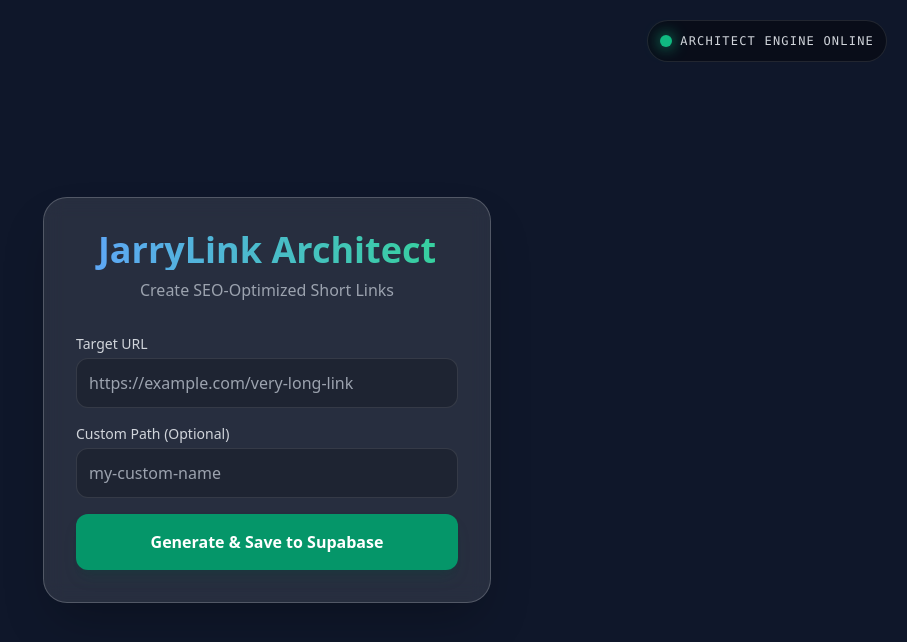
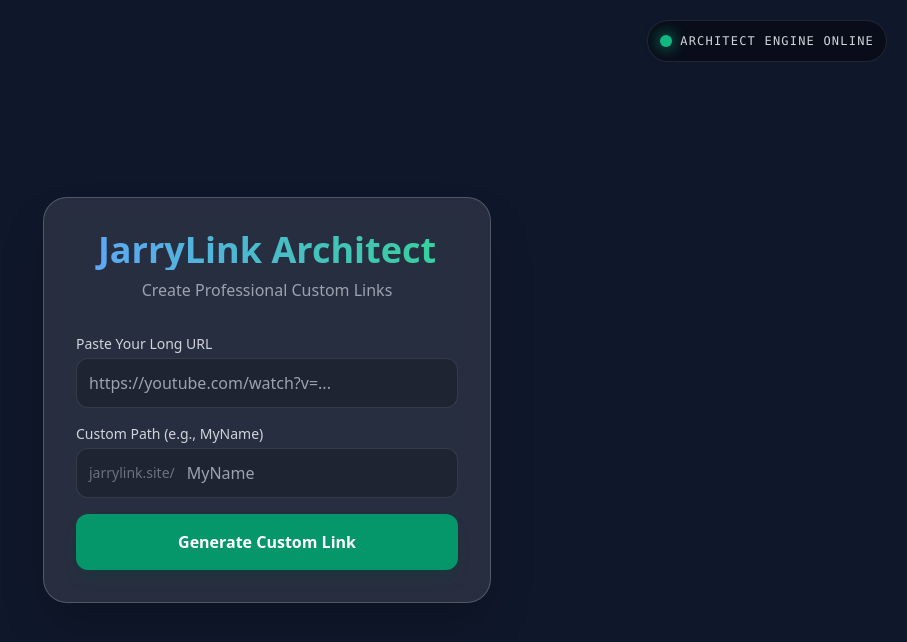
Before and after one commit to akhterpervaiz382-stack/jarrylink-main, a Flask app: page / in a window 1280 px wide. Shown: the top 642 px of the page, without its empty margins (373-1280 px from the left). Run offline with Flask 3, Linux system fonts and the light colour scheme; some libraries are stand-ins or nearby versions.

Commit message:
Update architect_tool.html

```diff
--- a/templates/architect_tool.html
+++ b/templates/architect_tool.html
@@ -3,10 +3,10 @@
 <head>
     <meta charset="UTF-8">
     <meta name="viewport" content="width=device-width, initial-scale=1.0">
-    <title>JarryLink | Free SEO-Optimized URL Shortener</title>
+    <title>JarryLink | Free Custom URL Shortener</title>
 
-    <meta name="description" content="JarryLink is a free online link shortener, best bitly alternative. Create custom URL shorteners, paragraph shorteners, and AI video shorteners.">
-    <meta name="keywords" content="link shortener free online, url shortener free, custom url shortener, ai video shortener free online, sentence shortener, paragraph shortener, google url shortener free, bitly alternative, best free url shortener, url shortener with custom name">
+    <meta name="description" content="JarryLink is a free online link shortener. Create custom URL shorteners, paragraph shorteners, and AI video shorteners.">
+    <meta name="keywords" content="link shortener free online, url shortener free, custom url shortener, bitly alternative, best free url shortener, url shortener with custom name">
 
     <script src="https://cdn.tailwindcss.com"></script>
     <style>
@@ -25,37 +25,40 @@
         <h1 class="text-4xl font-bold mb-2 bg-gradient-to-r from-blue-400 to-emerald-400 bg-clip-text text-transparent">
             JarryLink Architect
         </h1>
-        <p class="text-gray-400 mb-8">Create SEO-Optimized Short Links</p>
+        <p class="text-gray-400 mb-8">Create Professional Custom Links</p>
 
         <div class="space-y-4 text-left">
             <div>
-                <label class="block text-sm mb-1 text-gray-300">Target URL</label>
-                <input type="text" id="longUrl" placeholder="https://example.com/very-long-link"
+                <label class="block text-sm mb-1 text-gray-300">Paste Your Long URL</label>
+                <input type="text" id="longUrl" placeholder="https://youtube.com/watch?v=..."
                        class="w-full p-3 rounded-xl bg-black/20 border border-white/10 focus:border-emerald-500 outline-none">
             </div>
             <div>
-                <label class="block text-sm mb-1 text-gray-300">Custom Path (Optional)</label>
-                <input type="text" id="shortCode" placeholder="my-custom-name"
-                       class="w-full p-3 rounded-xl bg-black/20 border border-white/10 focus:border-emerald-500 outline-none">
+                <label class="block text-sm mb-1 text-gray-300">Custom Path (e.g., MyName)</label>
+                <div class="flex items-center bg-black/20 rounded-xl border border-white/10 overflow-hidden focus-within:border-emerald-500">
+                    <span class="pl-3 text-gray-500 text-sm">jarrylink.site/</span>
+                    <input type="text" id="shortCode" placeholder="MyName"
+                           class="w-full p-3 bg-transparent outline-none">
+                </div>
             </div>
             <button onclick="shortenLink()" class="w-full py-4 bg-emerald-600 hover:bg-emerald-500 rounded-xl font-bold transition-all shadow-lg shadow-emerald-900/20">
-                Generate & Save to Supabase
+                Generate Custom Link
             </button>
         </div>
 
         <div id="result" class="mt-6 hidden p-4 bg-emerald-900/20 border border-emerald-500/30 rounded-xl">
-            <p class="text-sm text-emerald-400">Success! Your link is ready:</p>
-            <p id="shortUrl" class="font-mono text-lg break-all"></p>
+            <p class="text-sm text-emerald-400">Success! Your custom link is ready:</p>
+            <p id="shortUrl" class="font-mono text-lg break-all text-white font-bold mt-2"></p>
+            <button onclick="copyToClipboard()" class="mt-3 text-xs bg-white/10 hover:bg-white/20 px-3 py-1 rounded">Copy Link</button>
         </div>
     </div>
 
     <script>
-        // VERCEL CONNECTION FIX
+        // Check if Engine is Online
         async function checkStatus() {
             const dot = document.getElementById('status-dot');
             const txt = document.getElementById('status-text');
             try {
-                // Ab ye seedha Vercel ke /status route ko check karega
                 const res = await fetch('/status');
                 if(res.ok) {
                     dot.classList.replace('bg-red-500', 'bg-emerald-500');
@@ -65,18 +68,25 @@
                 }
             } catch(e) {
                 dot.classList.replace('bg-emerald-500', 'bg-red-500');
-                txt.innerText = "Engine Offline (Reconnecting...)";
+                txt.innerText = "Engine Offline";
             }
         }
 
+        // Main Function to Shorten Link
         async function shortenLink() {
             const original_url = document.getElementById('longUrl').value;
-            const short_code = document.getElementById('shortCode').value || Math.random().toString(36).substring(7);
+            let short_code = document.getElementById('shortCode').value.trim();
             const btn = event.target;
 
-            if(!original_url) return alert("URL to daalein!");
+            if(!original_url) return alert("Pehle URL paste karein!");
+
+            // Agar user ne naam nahi likha toh random code banao
+            if(!short_code) {
+                short_code = Math.random().toString(36).substring(2, 8);
+            }
 
             btn.innerText = "Architecting...";
+            btn.disabled = true;
 
             try {
                 const res = await fetch('/shorten', {
@@ -85,15 +95,28 @@
                     body: JSON.stringify({ original_url, short_code })
                 });
 
+                const data = await res.json();
+
                 if(res.ok) {
                     document.getElementById('result').classList.remove('hidden');
                     document.getElementById('shortUrl').innerText = `jarrylink.site/${short_code}`;
-                    btn.innerText = "Generate & Save to Supabase";
+                    btn.innerText = "Generate Custom Link";
+                } else {
+                    alert("Error: " + data.message);
+                    btn.innerText = "Try Again";
                 }
             } catch(e) {
                 alert("Database connection failed!");
                 btn.innerText = "Try Again";
+            } finally {
+                btn.disabled = false;
             }
+        }
+
+        function copyToClipboard() {
+            const text = document.getElementById('shortUrl').innerText;
+            navigator.clipboard.writeText(text);
+            alert("Link copied!");
         }
 
         setInterval(checkStatus, 5000);
```
